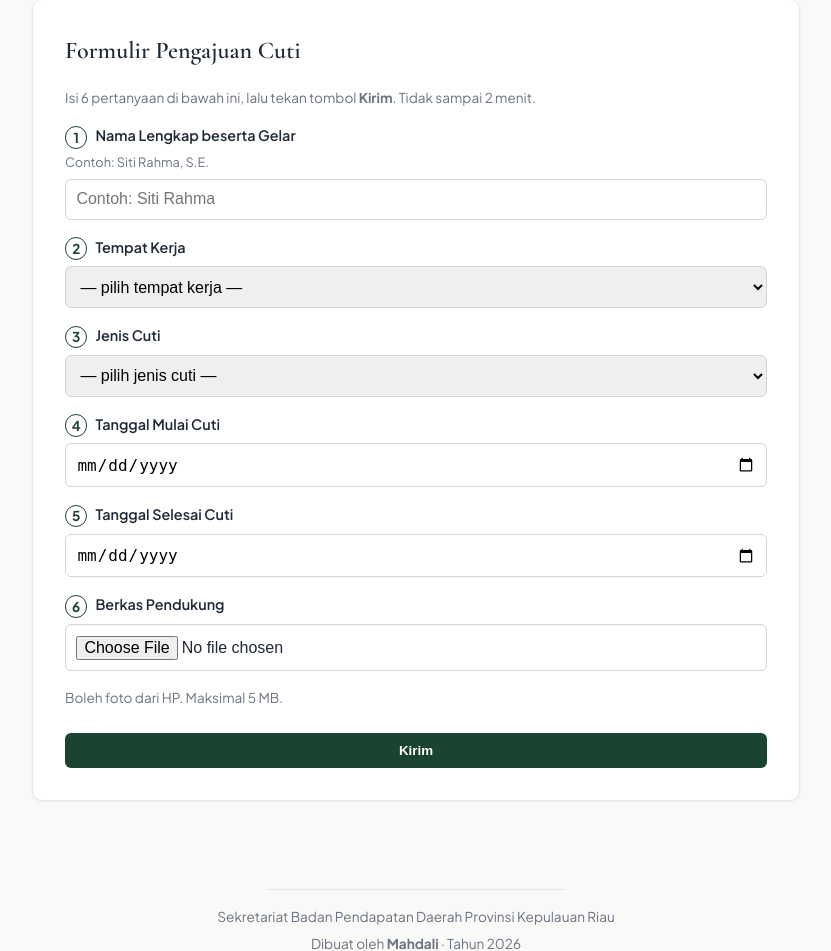
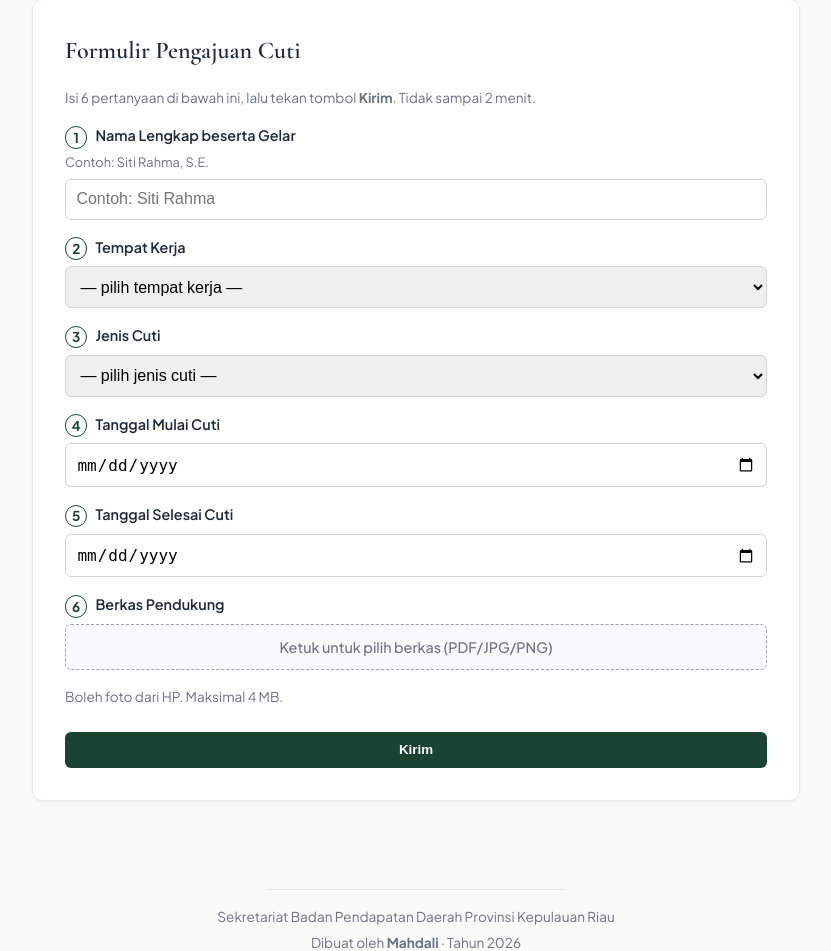
Before and after one commit to mahdalii/Inovasi-Kepegawaian, a Flask app: page / in a window 1280 px wide. Shown: the part 260-1211 px from the top of the page, without its empty margins (224-1055 px from the left). Run offline with Flask 3, Linux system fonts and the light colour scheme.

Commit message:
fix: input file jadi tombol penuh, rahasia di HP
Gaya native input file (appearance:none lebar penuh) hanya merespons
di tombol kecilnya di sebagian browser HP. Input disembunyikan, label
jadi kotak tap penuh; nama berkas tampil setelah dipilih.

```diff
--- a/static/style.css
+++ b/static/style.css
@@ -51,6 +51,17 @@ input, select, textarea {
   font-size: 1rem;
 }
 input:focus { outline: none; border-color: var(--pine); box-shadow: 0 0 0 2px rgba(27, 67, 50, 0.1); }
+/* Input file disembunyikan; labelnya jadi tombol pemilih — wajib
+   clickable penuh di HP (area native input file hanya tombol kecilnya). */
+#berkas-input { position: absolute; width: 1px; height: 1px; opacity: 0; overflow: hidden; }
+#berkas-input:focus-visible ~ .berkas-box { outline: 2px solid var(--pine); outline-offset: 2px; }
+.berkas-box {
+  display: block; margin-top: .4rem; padding: .65rem;
+  border: 1px dashed #9ca3af; border-radius: 6px;
+  font-size: .9rem; font-weight: 500; color: var(--muted);
+  background: #f9fafb; text-align: center; cursor: pointer;
+}
+.berkas-box.ada { border-style: solid; border-color: var(--pine); color: var(--pine); background: #f0f4f2; }
 .field-num {
   display: inline-flex; align-items: center; justify-content: center;
   width: 1.4rem; height: 1.4rem; margin-right: .5rem;
--- a/templates/form.html
+++ b/templates/form.html
@@ -44,9 +44,10 @@
       <input type="date" name="tgl_selesai" required>
     </label>
     <label id="label-berkas"><span class="field-num">6</span><span id="label-berkas-text">Berkas Pendukung</span>
-      <input type="file" name="berkas" accept=".pdf,.jpg,.jpeg,.png" required>
+      <input type="file" name="berkas" id="berkas-input" accept=".pdf,.jpg,.jpeg,.png" required>
+      <span class="berkas-box" id="berkas-box">Ketuk untuk pilih berkas (PDF/JPG/PNG)</span>
     </label>
-    <p class="hint" id="hint-berkas">Boleh foto dari HP. Maksimal 5 MB.</p>
+    <p class="hint" id="hint-berkas">Boleh foto dari HP. Maksimal 4 MB.</p>
     <button class="btn btn-primary btn-besar" type="submit">Kirim</button>
   </form>
 </div>
@@ -69,5 +70,13 @@ select.addEventListener("change", (e) => {
     document.getElementById("hint-berkas").textContent = hints[e.target.value];
   }
 });
+const berkasInput = document.getElementById("berkas-input");
+const berkasBox = document.getElementById("berkas-box");
+berkasInput.addEventListener("change", () => {
+  if (berkasInput.files.length) {
+    berkasBox.textContent = "✓ " + berkasInput.files[0].name;
+    berkasBox.classList.add("ada");
+  }
+});
 </script>
 {% endblock %}
```
